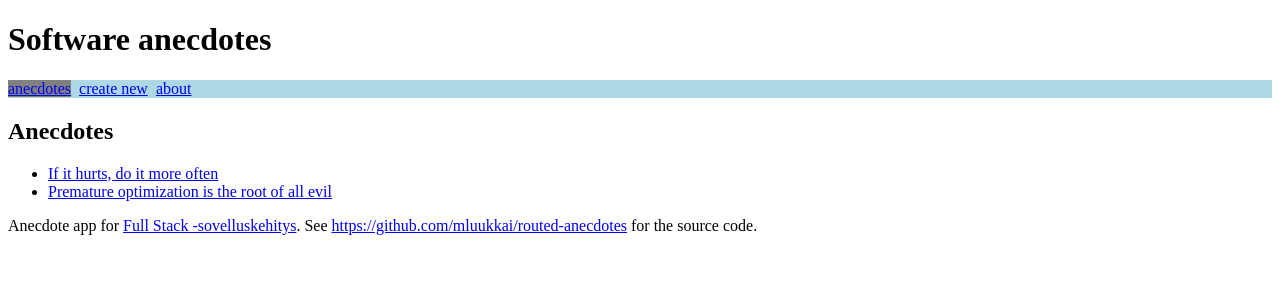
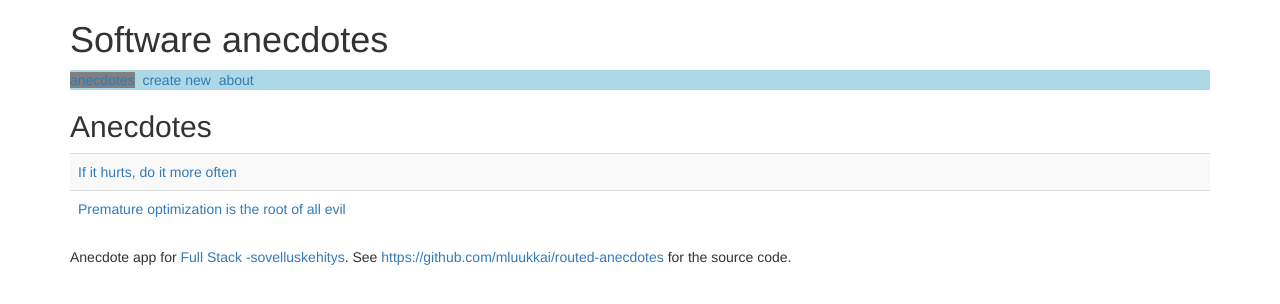
Before and after one commit to liamkar/fullstack-course, a React (Create React App) app in the folder 6-harkat/routed-anecdotes/: page / in a window 1280 px wide. Shown: the top 304 px of the page. Built offline with nearby package versions, Linux system fonts and the light colour scheme.

Commit message:
6.21 add ui framework, bootstrap, and style the list

```diff
--- a/6-harkat/routed-anecdotes/package.json
+++ b/6-harkat/routed-anecdotes/package.json
@@ -5,6 +5,7 @@
   "dependencies": {
     "@material-ui/core": "^3.5.1",
     "react": "^16.6.3",
+    "react-bootstrap": "^0.32.4",
     "react-dom": "^16.2.0",
     "react-router-dom": "^4.3.1",
     "react-scripts": "1.0.17"
--- a/6-harkat/routed-anecdotes/public/index.html
+++ b/6-harkat/routed-anecdotes/public/index.html
@@ -10,6 +10,13 @@
     -->
     <link rel="manifest" href="%PUBLIC_URL%/manifest.json">
     <link rel="shortcut icon" href="%PUBLIC_URL%/favicon.ico">
+
+
+
+    <link rel="stylesheet" href="https://maxcdn.bootstrapcdn.com/bootstrap/3.3.7/css/bootstrap.min.css" integrity="sha384-BVYiiSIFeK1dGmJRAkycuHAHRg32OmUcww7on3RYdg4Va+PmSTsz/K68vbdEjh4u" crossorigin="anonymous">
+
+
+
     <!--
       Notice the use of %PUBLIC_URL% in the tags above.
       It will be replaced with the URL of the `public` folder during the build.
--- a/6-harkat/routed-anecdotes/src/App.js
+++ b/6-harkat/routed-anecdotes/src/App.js
@@ -1,12 +1,15 @@
 import React from 'react'
 import { BrowserRouter as Router, Route, Link, NavLink } from 'react-router-dom'
+
+import { Table } from 'react-bootstrap'
+
+//material ui imports:
+/*
 import { List, ListItem, ListItemText, Button } from '@material-ui/core'
-
-
-
 if (!List) console.error("List's import is wrong");
 if (!ListItem) console.error("ListItem's import is wrong");
 if (!ListItemText) console.error("ListItemText's import is wrong");
+*/
 
 const menuStyle = {
   backgroundColor: 'lightblue',
@@ -40,7 +43,7 @@ const AnecdoteList = ({ anecdotes }) => (
 )
 */
 
-
+/*
 const AnecdoteList = ({ anecdotes }) => (
   <div>
     <h2>Anecdotes</h2>
@@ -49,6 +52,25 @@ const AnecdoteList = ({ anecdotes }) => (
         <Link to={`/anecdotes/${anecdote.id}`}>
           {anecdote.content}</Link></li>)}
     </ul>
+  </div>
+)
+*/
+
+const AnecdoteList = ({anecdotes}) => (
+  <div>
+    <h2>Anecdotes</h2>
+    <Table striped>
+      <tbody>
+        {anecdotes.map(anecdote=>
+          <tr key={anecdotes.id}>
+            <td>
+              <Link to={`/anecdotes/${anecdote.id}`}>{anecdote.content}</Link>
+            </td>
+
+          </tr>
+        )}
+      </tbody>
+    </Table>
   </div>
 )
 
@@ -216,7 +238,7 @@ class App extends React.Component {
 
   render() {
     return (
-      <div>
+      <div className="container">
         <h1>Software anecdotes</h1>
         <Router>
         <div>
```
Also changed, not shown: 1 other file (tests, documents, lock files or other folders).
